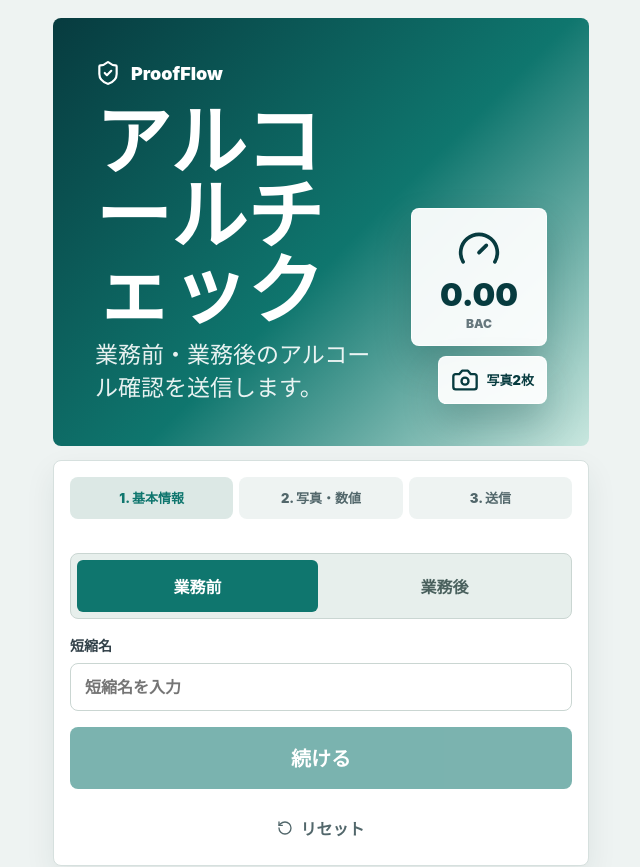
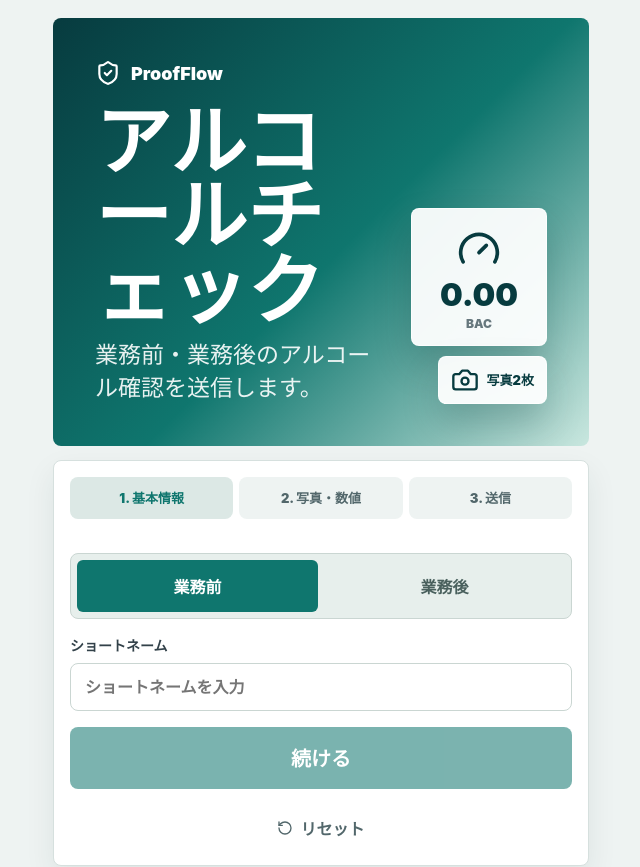
Before and after one commit to schmalzjpalcohol-source/alkoholapp, a React (Vite) app: page / in a window 1280 px wide. Shown: the top 867 px of the page, without its empty margins (319-959 px from the left). Built offline with nearby package versions, Linux system fonts and the light colour scheme.

Commit message:
Update subject short name and local file timestamps

```diff
--- a/src/App.jsx
+++ b/src/App.jsx
@@ -52,7 +52,7 @@ function App() {
     const currentReportData = { ...reportData, dateTime: timestamp };
     const fileStamp = formatFileDate(timestamp);
     const typeLabel = getTripTypeLabel(tripType);
-    const baseName = `alcohol-check-${typeLabel}-${safeFilePart(name)}-${fileStamp}`;
+    const baseName = `alcohol-check-${safeFilePart(name)}-${typeLabel}-${fileStamp}`;
     const reportPdf = await buildReportPdf(currentReportData, personPhoto, bacPhoto, `${baseName}.pdf`);
     const personImage = renamePhotoFile(personPhoto, `${baseName}-本人写真`);
     const bacImage = renamePhotoFile(bacPhoto, `${baseName}-検知器写真`);
@@ -175,8 +175,8 @@ function App() {
               </div>
 
               <label>
-                短縮名
-                <input autoComplete="nickname" value={name} onChange={(event) => setName(event.target.value)} placeholder="短縮名を入力" required />
+                ショートネーム
+                <input autoComplete="nickname" value={name} onChange={(event) => setName(event.target.value)} placeholder="ショートネームを入力" required />
               </label>
 
               <button className="primary-button wide big-next" disabled={!canContinueDetails} onClick={() => goToStep("photos")} type="button">
@@ -229,7 +229,7 @@ function App() {
               <div className="summary-list">
                 <SummaryRow label="件名" value={emailSubject} />
                 <SummaryRow label="種別" value={getTripTypeLabel(tripType)} />
-                <SummaryRow label="短縮名" value={name || "-"} />
+                <SummaryRow label="ショートネーム" value={name || "-"} />
                 <SummaryRow label="BrAC値" value={bacValue || "-"} />
                 <SummaryRow label="日付" value={formatDisplayDate(reportData.dateTime)} />
                 <SummaryRow label="時刻" value={formatDisplayTime(reportData.dateTime)} />
@@ -338,7 +338,7 @@ function useObjectUrl(file) {
 
 function buildEmailSubject(data) {
   const trip = getTripType(data.tripType);
-  return `【アルコールチェック】【${trip.label}】【${formatSubjectDate(data.dateTime)}】【${data.name || "短縮名未入力"}】【BrAC:${data.bacValue || "-"}】`;
+  return `【アルコールチェック報告】【${trip.label}】【${formatSubjectDate(data.dateTime)}】【${data.name || "ショートネーム未入力"}】【BrAC:${data.bacValue || "-"}】`;
 }
 
 function buildEmailBody(data) {
@@ -349,7 +349,7 @@ function buildEmailBody(data) {
     "",
     `件名: ${buildEmailSubject(data)}`,
     `種別: ${getTripTypeLabel(data.tripType)}`,
-    `短縮名: ${data.name}`,
+    `ショートネーム: ${data.name}`,
     `日付: ${formatDisplayDate(data.dateTime)}`,
     `時刻: ${formatDisplayTime(data.dateTime)}`,
     `BrAC値: ${data.bacValue}`,
@@ -385,7 +385,7 @@ async function buildReportPdf(data, personPhoto, bacPhoto, fileName) {
   const rows = [
     ["件名", buildEmailSubject(data)],
     ["種別", getTripTypeLabel(data.tripType)],
-    ["短縮名", data.name || "-"],
+    ["ショートネーム", data.name || "-"],
     ["日付", formatDisplayDate(data.dateTime)],
     ["時刻", formatDisplayTime(data.dateTime)],
     ["BrAC値", data.bacValue || "-"],
@@ -577,7 +577,12 @@ function safeFilePart(value) {
 }
 
 function formatFileDate(date) {
-  return date.toISOString().slice(0, 16).replace("T", "-").replace(":", "");
+  const year = date.getFullYear();
+  const month = String(date.getMonth() + 1).padStart(2, "0");
+  const day = String(date.getDate()).padStart(2, "0");
+  const hour = String(date.getHours()).padStart(2, "0");
+  const minute = String(date.getMinutes()).padStart(2, "0");
+  return `${year}-${month}-${day}-${hour}${minute}`;
 }
 
 function formatSubjectDate(date) {
```
Also changed, not shown: 4 other files (tests, documents, lock files or other folders).
